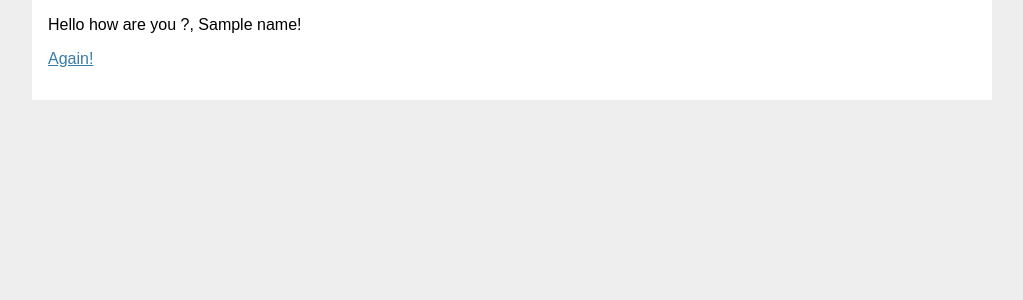
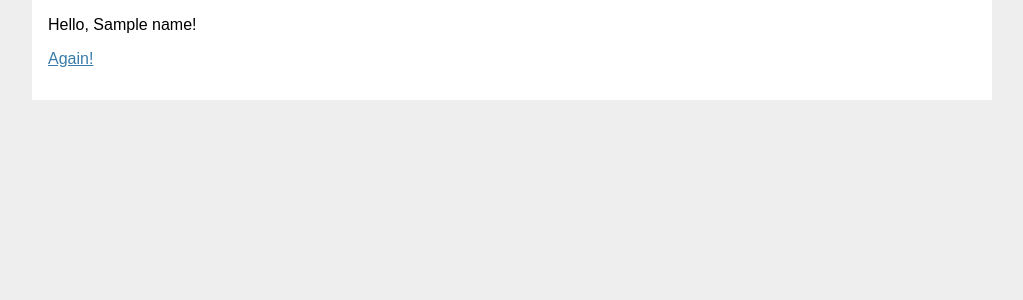
Before and after one commit to uchicago-cs/cs220-helloapp-2019, a Flask app: template hello/templates/index.html in a window 1280 px wide. Shown: the part 91-391 px from the top of the page, without its empty margins (128-1151 px from the left). Run offline with Flask 2, Linux system fonts and the light colour scheme; the template is opened without the code that fills it: most values are stand-ins (such as "Sample title", 1, 10 or a date in 2020).

Commit message:
fixed it again

```diff
--- a/hello/templates/index.html
+++ b/hello/templates/index.html
@@ -7,7 +7,7 @@
 {% block content %}
 {% if name %}
 <p>
-  Hello how are you ?, {{name}}!
+  Hello, {{name}}!
 </p>
 <p>
   <a href="{{url_for('hello')}}">Again!</a>
```
